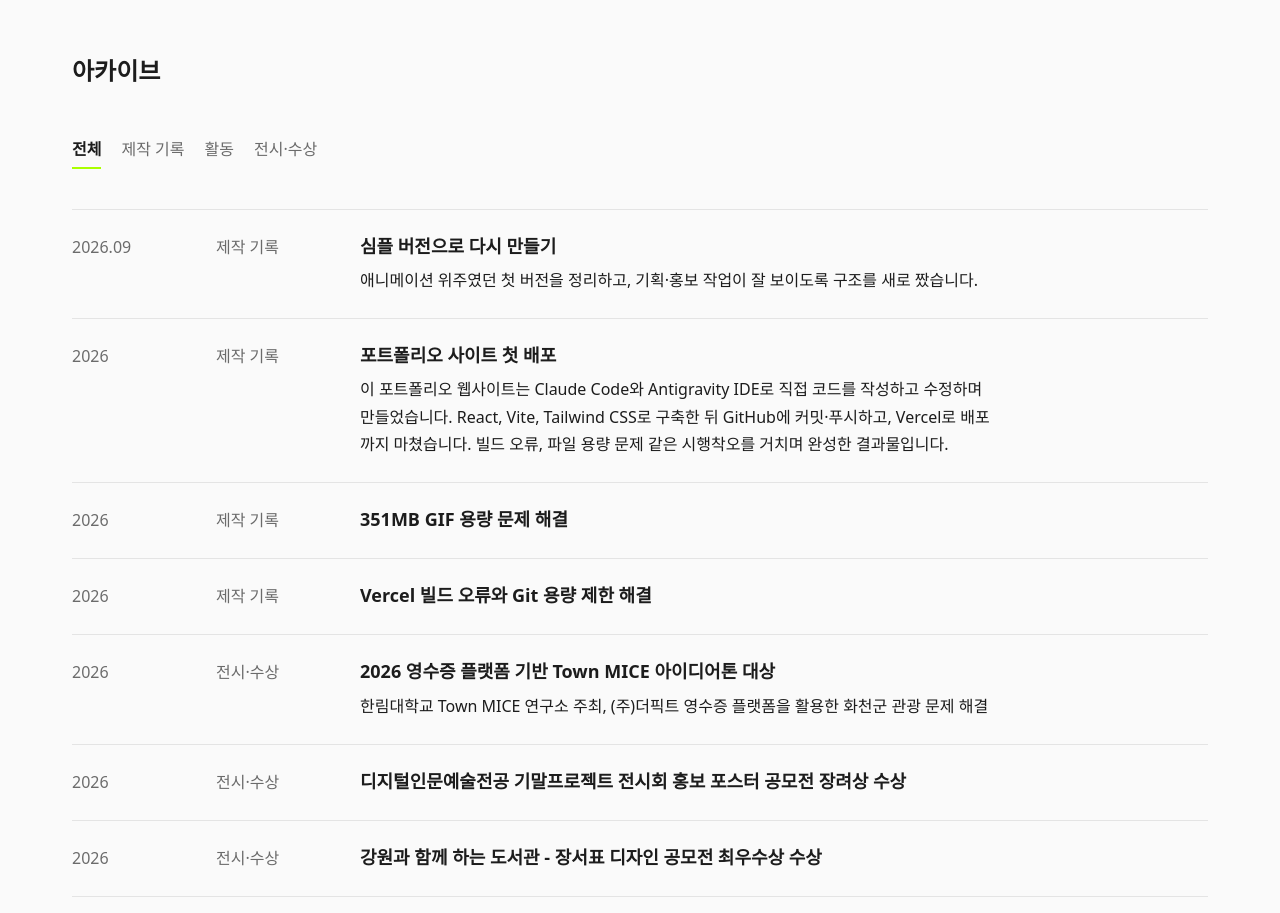
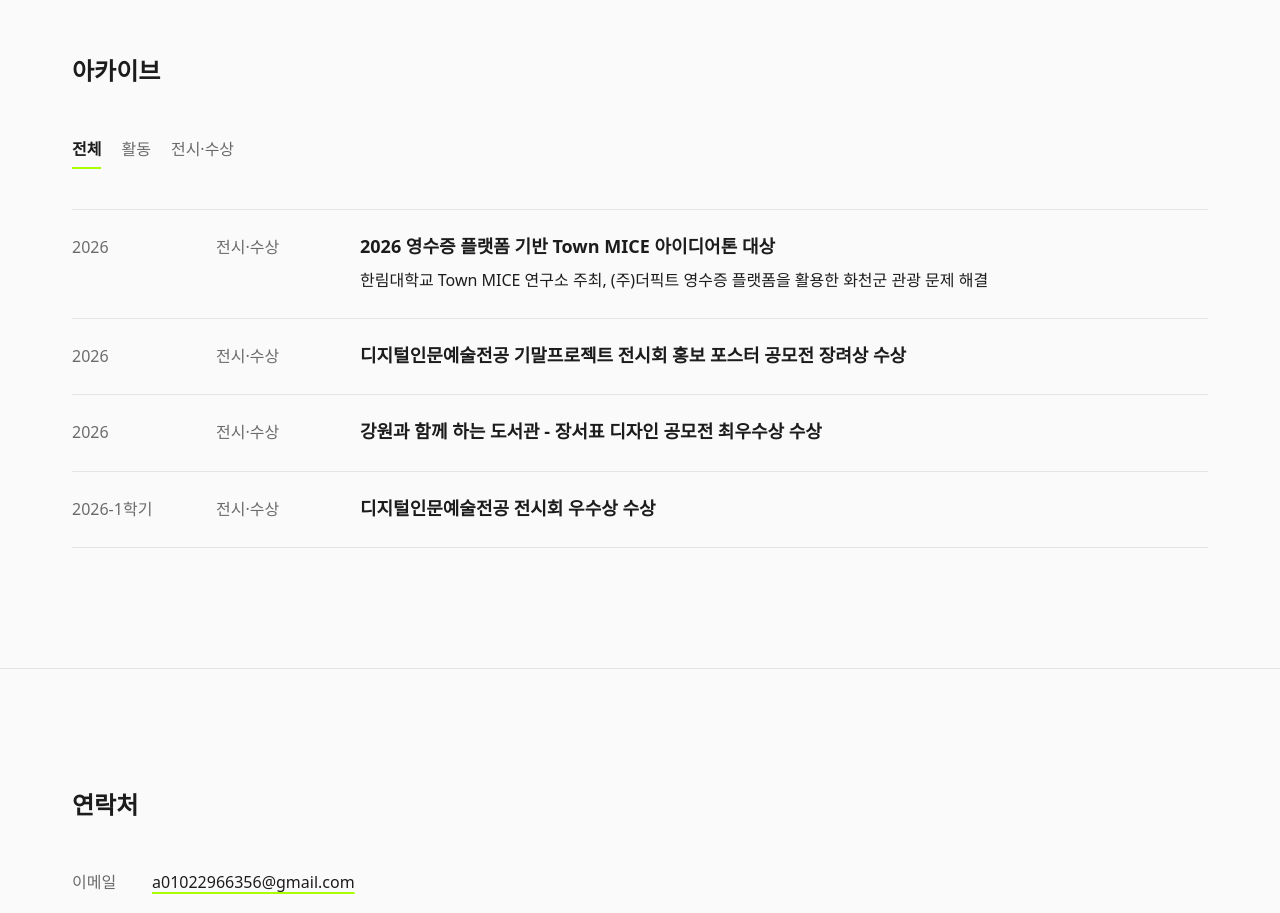
Before and after one commit to h20266616-maker/chaebin-portfolio., a React (Vite) app in the folder client/: page / in a window 1280 px wide. Shown: the part 4160-5073 px from the top of the page. Built offline with nearby package versions, Linux system fonts and the light colour scheme; a web font is replaced by a local one.

Commit message:
Remove production log entries from archive
Co-Authored-By: Claude Opus 5.5 <noreply@anthropic.com>

```diff
--- a/client/src/data/archive.js
+++ b/client/src/data/archive.js
@@ -1,41 +1,8 @@
 import { awards } from './experience'
 
-export const ARCHIVE_TYPES = ['제작 기록', '활동', '전시·수상']
+export const ARCHIVE_TYPES = ['활동', '전시·수상']
 
-const entries = [
-  {
-    id: 'first-deploy',
-    date: '2026', // TODO: 정확한 날짜
-    type: '제작 기록',
-    title: '포트폴리오 사이트 첫 배포',
-    body: '이 포트폴리오 웹사이트는 Claude Code와 Antigravity IDE로 직접 코드를 작성하고 수정하며 만들었습니다. React, Vite, Tailwind CSS로 구축한 뒤 GitHub에 커밋·푸시하고, Vercel로 배포까지 마쳤습니다. 빌드 오류, 파일 용량 문제 같은 시행착오를 거치며 완성한 결과물입니다.',
-    images: [],
-  },
-  {
-    id: 'gif-size',
-    date: '2026', // TODO: 정확한 날짜
-    type: '제작 기록',
-    title: '351MB GIF 용량 문제 해결',
-    body: '', // TODO: 해결 방법 한두 문장
-    images: [],
-  },
-  {
-    id: 'vercel-build',
-    date: '2026', // TODO: 정확한 날짜
-    type: '제작 기록',
-    title: 'Vercel 빌드 오류와 Git 용량 제한 해결',
-    body: '', // TODO: 내용
-    images: [],
-  },
-  {
-    id: 'rebuild-simple',
-    date: '2026.09',
-    type: '제작 기록',
-    title: '심플 버전으로 다시 만들기',
-    body: '애니메이션 위주였던 첫 버전을 정리하고, 기획·홍보 작업이 잘 보이도록 구조를 새로 짰습니다.',
-    images: [],
-  },
-]
+const entries = []
 
 // 전시·수상은 활동(Experience)의 수상 데이터를 그대로 가져옵니다.
 const awardEntries = awards.map((a, i) => ({
```
